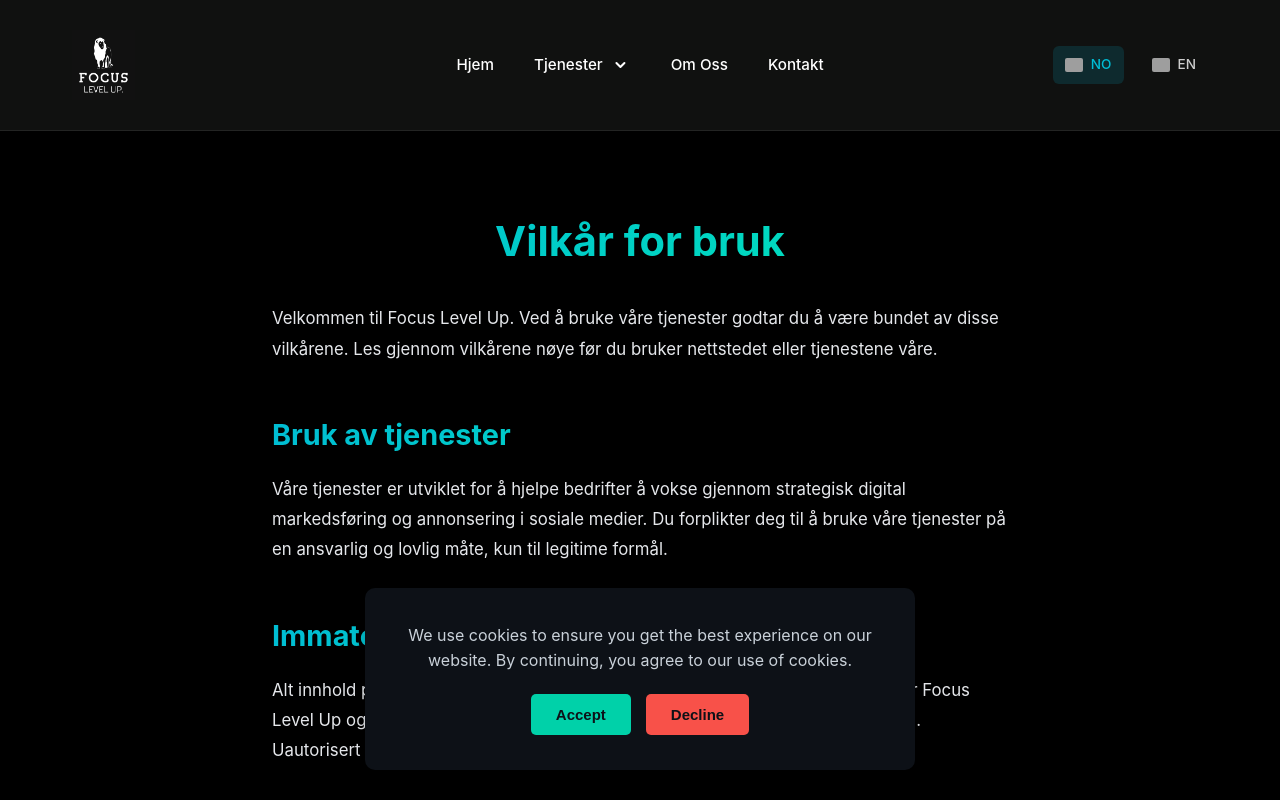
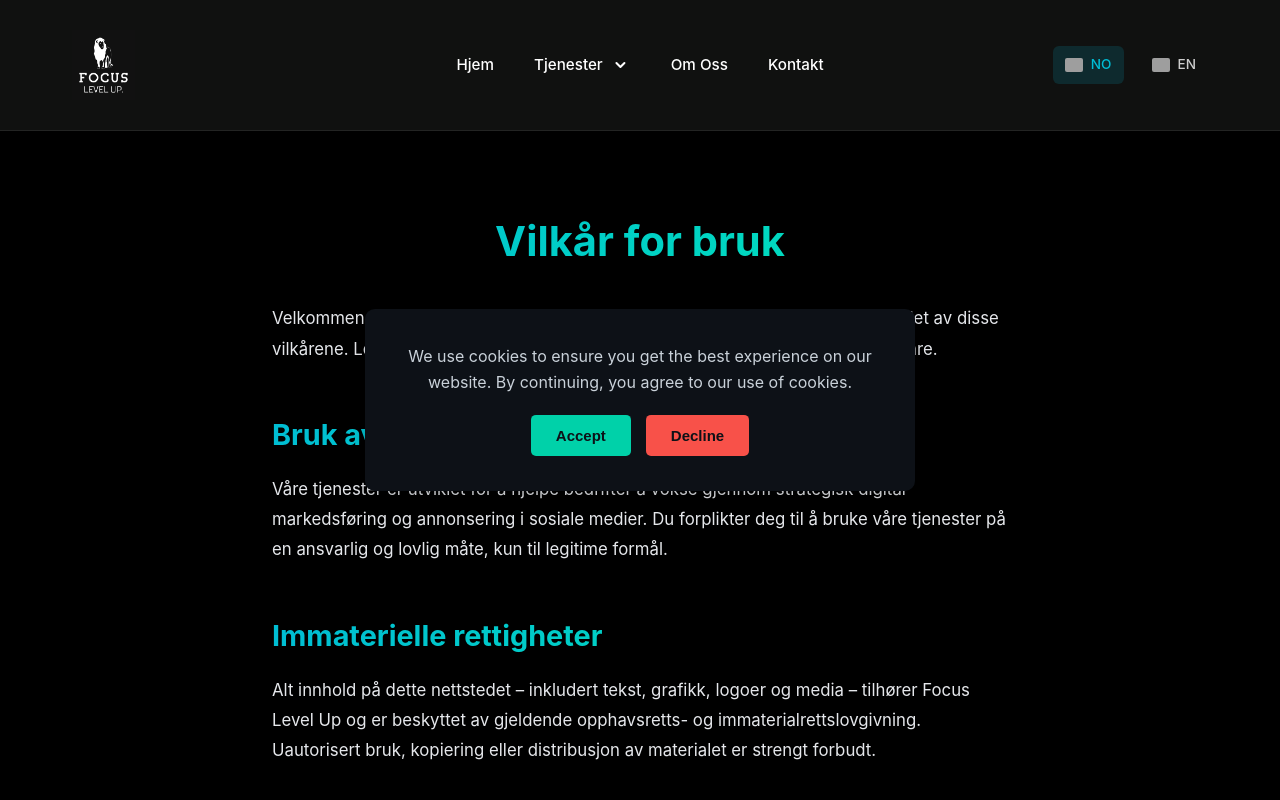
Before and after one commit to sigurdmaeland/focus-level-up, a React (Vite) app: page /terms in a window 1280 px wide. Shown: the top 800 px of the page. Built offline with nearby package versions, Linux system fonts and the light colour scheme; grey boxes are pictures that could not be loaded.

Commit message:
hdhdhdhdh

```diff
--- a/src/components/CookieConsent.jsx
+++ b/src/components/CookieConsent.jsx
@@ -36,9 +36,9 @@ const CookieConsent = () => {
       {isVisible && (
         <div style={{
           position: 'fixed',
-          bottom: '30px',
+          top: '50%',
           left: '50%',
-          transform: 'translateX(-50%)',
+          transform: 'translate(-50%, -50%)',
           background: '#0D1117',
           color: '#C9D1D9',
           padding: '35px',
```
